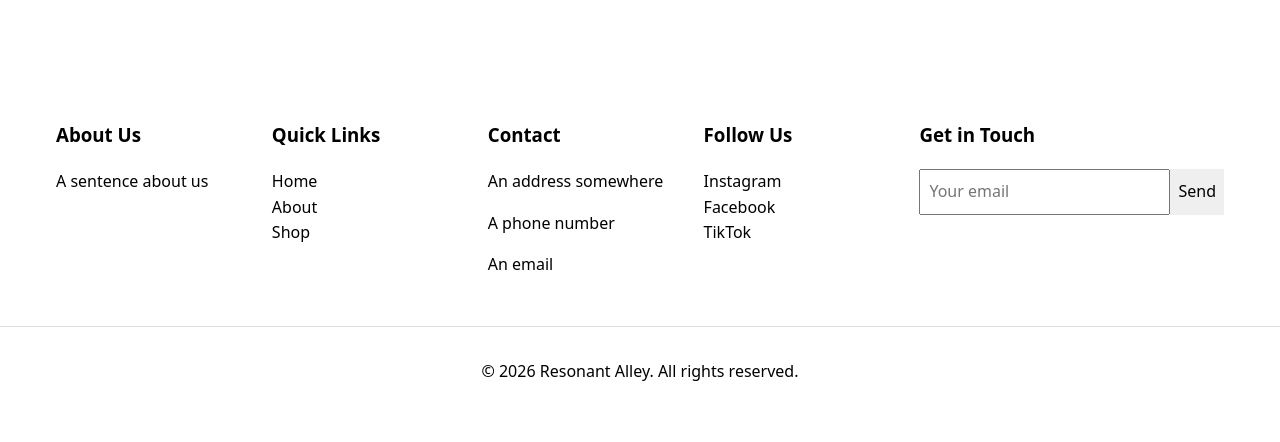
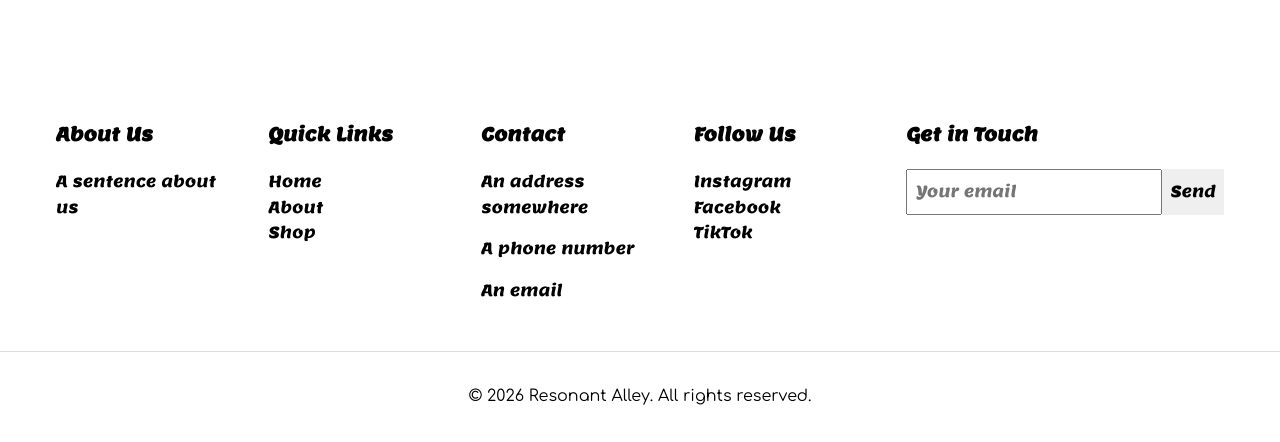
Before and after one commit to ensley-edwards/final-project-ensleyedwards, a plain HTML site: page index.html in a window 1280 px wide. Shown: the part 734-1176 px from the top of the page. Before the commit the page ends 1150 px from the top, so only its background shows below. Drawn offline with nearby package versions, Linux system fonts and the light colour scheme.

Commit message:
Footer font

```diff
--- a/css/styles.css
+++ b/css/styles.css
@@ -95,6 +95,7 @@ footer {
     max-width: 1200px;
     margin: 0 auto;
     padding: 32px 16px;
+    font-family: "Lemon", serif;
 }
 
 .footer-top div {
@@ -114,4 +115,5 @@ footer {
     text-align: center;
     padding: 16px;
     border-top: 1px solid #dddddd;
+    font-family: "Comfortaa", sans-serif;
 }
```
